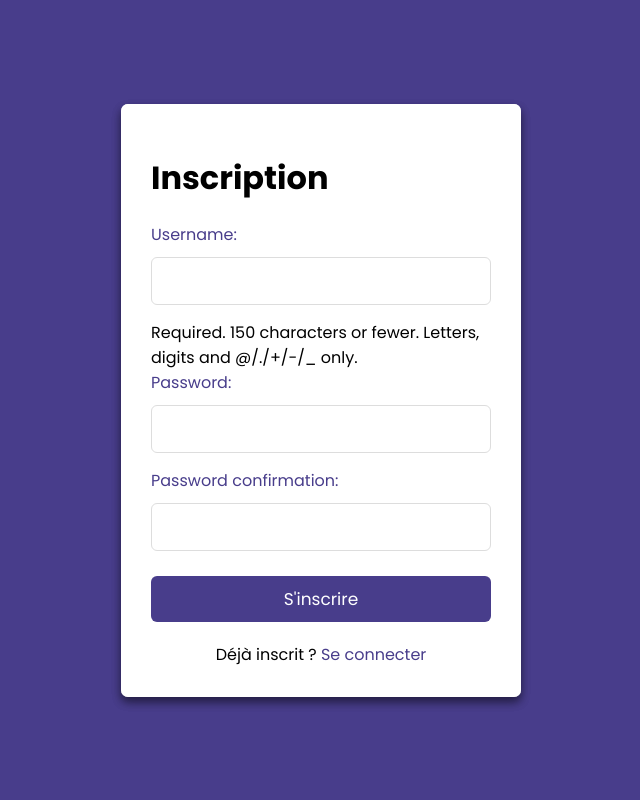
After one commit to Antoine2596/The-EYAA-Project, a Django app: page /inscription/ in a window 1280 px wide. The commit adds this page. Shown: the whole page, without its empty margins (319-959 px from the left). Run offline with Django 5.2, Linux system fonts and the light colour scheme.

Commit message:
merge_antoine_beta version 1 seule app

```diff
--- a/EYAA_site/urls.py
+++ b/EYAA_site/urls.py
@@ -17,8 +17,11 @@ Including another URLconf
 
 from django.contrib import admin
 from django.urls import path, include
+from core import views
 
 urlpatterns = [
     path("admin/", admin.site.urls),
     path("", include("core.urls")),
+    path("inscription/", views.inscription, name="inscription"),
+    path("connexion/", views.connexion, name="connexion"),
 ]
--- /dev/null
+++ b/core/form.py
@@ -0,0 +1,17 @@
+from django import forms
+from django.contrib.auth.forms import UserCreationForm
+
+class CustomUserCreationForm(UserCreationForm):
+    password1 = forms.CharField(
+        label='Password',
+        strip=False,
+        widget=forms.PasswordInput(attrs={'autocomplete': 'new-password'}),
+    )
+    password2 = forms.CharField(
+        label='Password confirmation',
+        widget=forms.PasswordInput(attrs={'autocomplete': 'new-password'}),
+        strip=False,
+    )
+
+    class Meta(UserCreationForm.Meta):
+        fields = UserCreationForm.Meta.fields + ("password1", "password2")
--- a/core/models.py
+++ b/core/models.py
@@ -3,7 +3,11 @@ from django.utils import timezone
 from django.urls import reverse
 from django.contrib import admin
 from django.core.validators import RegexValidator
+from django.contrib.auth.models import AbstractUser, BaseUserManager, PermissionsMixin
 
+class Utilisateur(models.Model):
+    email = models.EmailField(unique=True)
+    mot_de_passe = models.CharField(max_length=10)
 
 class Genome(models.Model):
     genome_id = models.CharField(max_length=20, primary_key=True)
--- a/core/templates/core/base.html
+++ b/core/templates/core/base.html
@@ -20,7 +20,7 @@
                     <li><a href="#contacts">Contacts</a></li>
                 </ul>
             </nav>
-            <button class="connexion-button">Connexion</button>
+            <button class="connexion-button"><a href="{% url 'connexion' %}">Connexion</a></button>
         </header>
         <main>
             {% block content %}
--- /dev/null
+++ b/core/templates/core/inscription.html
@@ -0,0 +1,120 @@
+<!DOCTYPE html>
+<html lang="en">
+<head>
+    <meta charset="UTF-8">
+    <meta name="viewport" content="width=device-width, initial-scale=1.0">
+    <title>Inscription</title>
+</head>
+<body>
+    <div class="container">
+        <div class="container">
+            <div class="form">
+                <form method="post" action="{% url 'inscription' %}">
+                    {% csrf_token %}
+                    <h1>Inscription</h1>
+                    {{ form.as_p }}
+                    <button type="submit">S'inscrire</button>
+                </form>
+                <p class="link">Déjà inscrit ? <a href="{% url 'connexion' %}">Se connecter</a></p>
+            </div>
+        </div>
+    </div>
+    <style>
+        /* CSS */
+        /* Import Google font - Poppins */
+        @import url('https://fonts.googleapis.com/css2?family=Poppins:wght@200;300;400;500;600;700&display=swap');
+
+        * {
+            margin: 0;
+            padding: 0;
+            box-sizing: border-box;
+            font-family: 'Poppins', sans-serif;
+        }
+
+        h1 {
+            margin: 20px 0;
+        }
+
+        body {
+            min-height: 100vh;
+            width: 100%;
+            background: darkslateblue;
+            display: flex;
+            justify-content: center;
+            align-items: center;
+        }
+
+        .container {
+            width: 400px;
+            background: #fff;
+            border-radius: 7px;
+            box-shadow: 0 5px 10px rgba(0, 0, 0, 0.3);
+        }
+
+        .container .form {
+            padding: 30px;
+        }
+
+        label {
+            padding: 10px 0;
+            color: darkslateblue;
+            cursor: pointer;
+        }
+
+        input {
+            width: 100%;
+            padding: 10px;
+            font-size: 17px;
+            border: 1px solid #ddd;
+            border-radius: 6px;
+            outline: none;
+            margin-bottom: 15px;
+            margin-top: 10px;
+        }
+
+        a {
+            font-size: 16px;
+            color: darkslateblue;
+            text-decoration: none;
+        }
+
+        a:hover {
+            text-decoration: underline;
+        }
+
+        button {
+            color: #fff;
+            background: darkslateblue;
+            width: 100%;
+            padding: 10px;
+            font-size: 17px;
+            margin-top: 10px;
+            border: none;
+            border-radius: 6px;
+            outline: none;
+        }
+
+        button:hover {
+            background: rgb(52, 43, 105);
+        }
+
+        .link {
+            text-align: center;
+            margin-top: 20px;
+        }
+        .error {
+            background-color: red;
+            color: #fff;
+            border-radius: 6px;
+            padding: 10px;
+            margin-bottom: 10px;
+            font-size: 14px;
+            text-align: center;
+        }
+        ul {
+            list-style: none;
+            color: red;
+        }
+    </style>
+</body>
+</html>
--- a/core/views.py
+++ b/core/views.py
@@ -1,5 +1,36 @@
-from django.shortcuts import render
+from django.shortcuts import render, redirect
+from django.contrib.auth.forms import UserCreationForm
+from .form import CustomUserCreationForm
+from django.contrib.auth import authenticate, login, logout
+from django.contrib import messages
 
 # Page d'accueil
 def home(request):
     return render(request,"core/home.html")
+
+# Contacts
+def contact(request):
+    return render(request,"core/contacts.html")
+
+def inscription(request):
+    if request.method == 'POST':
+        form = CustomUserCreationForm(request.POST)
+        if form.is_valid():
+            form.save()
+            return redirect('connexion')
+    else:
+        form = CustomUserCreationForm()
+
+    return render(request, 'core/inscription.html', {'form': form})
+
+def connexion(request):
+    if request.method == 'POST':
+        username = request.POST['username']
+        password = request.POST['password']
+        user = authenticate(request, username=username, password=password)
+        if user is not None:
+            login(request, user)
+            return redirect('home')
+        else:
+            return messages.error(request, "Nom d'utilisateur ou mot de passe incorrect")
+    return render(request, 'core/connexion.html')
```
Also changed, not shown: core/templates/core/connexion.html (added, +119 -0 lines).
